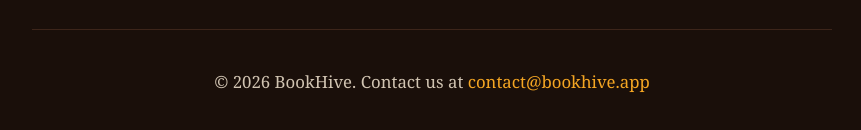
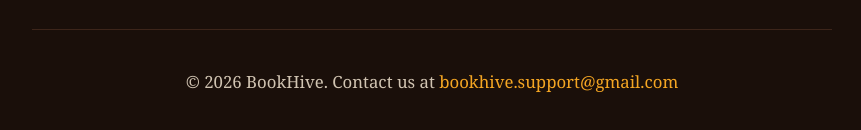
Before and after one commit to sanjeet01729/BookHive-website, a plain HTML site: page terms.html in a window 1280 px wide. Shown: the part 1331-1461 px from the top of the page, without its empty margins (208-1069 px from the left). Drawn offline with Linux system fonts and the light colour scheme.

Commit message:
Update terms.html

```diff
--- a/terms.html
+++ b/terms.html
@@ -77,7 +77,7 @@
   <p>We reserve the right to modify or replace these Terms & Conditions at any time. Your continued use of the app after any changes indicates your acceptance of the new terms.</p>
 
   <div class="footer">
-    <p>&copy; 2026 BookHive. Contact us at <a href="mailto:contact@bookhive.app">contact@bookhive.app</a></p>
+    <p>&copy; 2026 BookHive. Contact us at <a href="mailto:bookhive.support@gmail.com">bookhive.support@gmail.com</a></p>
   </div>
 
 </body>
```
